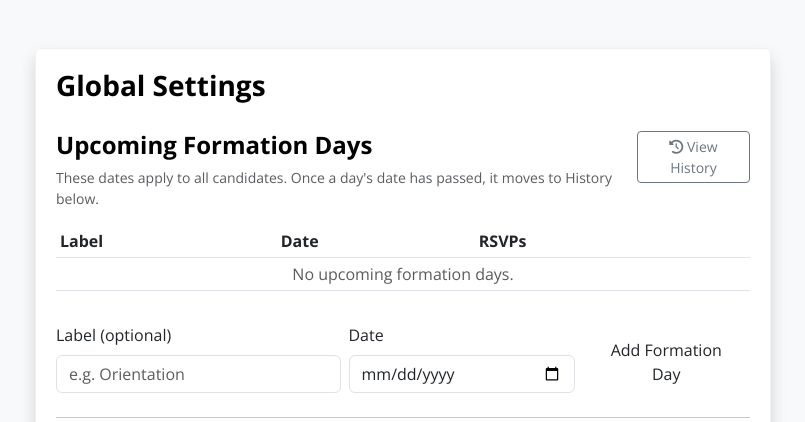
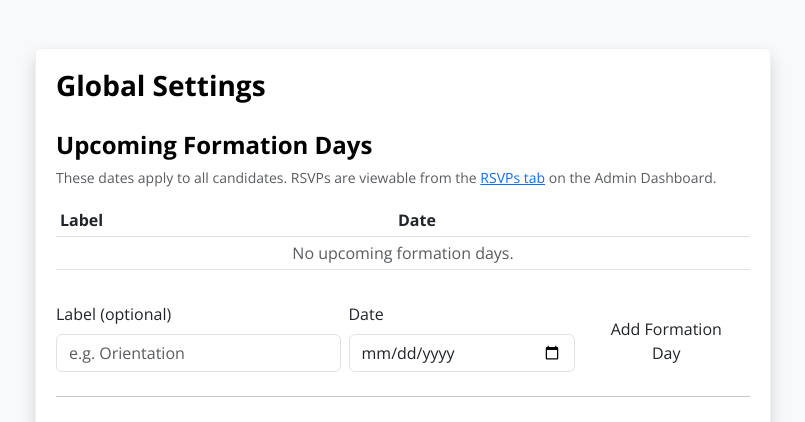
Before and after one commit to ashlittleford/candidates, a Flask app: page /admin/settings in a window 1280 px wide. Shown: the part 115-537 px from the top of the page, without its empty margins (237-1042 px from the left). Run offline with Flask 3, Linux system fonts and the light colour scheme; a user stored in the database is signed in; tables that the repository leaves empty hold one stand-in row (values such as "Sample post").

Commit message:
Move formation day RSVPs into their own Admin Dashboard tab
RSVP summaries were tucked inside Global Settings; moved them to a new
"RSVPs" tab on the Admin Dashboard instead, alongside Candidates/Panels/
Panel Members. Global Settings keeps just formation day add/remove, with
a link pointing admins to the new tab. Extracted the RSVP count query
into get_upcoming_formation_day_rsvp_summary() so both the dashboard and
(previously) settings page could share it without duplicating the query.

Co-Authored-By: Claude Sonnet 5 <noreply@anthropic.com>

```diff
--- a/app/routes.py
+++ b/app/routes.py
@@ -44,6 +44,24 @@ def get_upcoming_formation_days(rsvp_user=None):
         'date': d.date.strftime(FORMATION_DAY_DISPLAY_FORMAT),
         'rsvp_status': rsvp_by_day.get(d.id)
     } for d in days]
+
+def get_upcoming_formation_day_rsvp_summary():
+    """Upcoming formation days plus attending/not_attending/no_response counts for each."""
+    formation_days = FormationDay.query.filter(
+        FormationDay.date >= datetime.now().date()
+    ).order_by(FormationDay.date).all()
+
+    total_candidates = User.query.filter(
+        User.is_admin == False, User.is_panel_member == False, User.is_archived == False
+    ).count()
+
+    rsvp_counts = {}
+    for day_id, status, count in db.session.query(
+        FormationDayRSVP.formation_day_id, FormationDayRSVP.status, db.func.count(FormationDayRSVP.id)
+    ).group_by(FormationDayRSVP.formation_day_id, FormationDayRSVP.status).all():
+        rsvp_counts.setdefault(day_id, {'attending': 0, 'not_attending': 0})[status] = count
+
+    return formation_days, rsvp_counts, total_candidates
 
 def get_most_recent_formation_day_date(upcoming_dates):
     """
@@ -514,20 +532,7 @@ def admin_settings():
         FormationDay.date >= datetime.now().date()
     ).order_by(FormationDay.date).all()
 
-    total_candidates = User.query.filter(
-        User.is_admin == False, User.is_panel_member == False, User.is_archived == False
-    ).count()
-
-    rsvp_counts = {}
-    for day_id, status, count in db.session.query(
-        FormationDayRSVP.formation_day_id, FormationDayRSVP.status, db.func.count(FormationDayRSVP.id)
-    ).group_by(FormationDayRSVP.formation_day_id, FormationDayRSVP.status).all():
-        rsvp_counts.setdefault(day_id, {'attending': 0, 'not_attending': 0})[status] = count
-
-    return render_template(
-        'admin_global_settings.html', settings=settings, formation_days=formation_days,
-        rsvp_counts=rsvp_counts, total_candidates=total_candidates
-    )
+    return render_template('admin_global_settings.html', settings=settings, formation_days=formation_days)
 
 @main.route('/admin/formation_days/add', methods=['POST'])
 @login_required
@@ -668,7 +673,13 @@ def admin_dashboard():
         panel_members = User.query.filter_by(is_panel_member=True, is_archived=False).all()
 
     panels = FormationPanel.query.all()
-    return render_template('admin_dashboard.html', users=users, panels=panels, panel_members=panel_members, global_settings=global_settings, show_archived=show_archived)
+    formation_days, rsvp_counts, total_candidates = get_upcoming_formation_day_rsvp_summary()
+
+    return render_template(
+        'admin_dashboard.html', users=users, panels=panels, panel_members=panel_members,
+        global_settings=global_settings, show_archived=show_archived,
+        formation_days=formation_days, rsvp_counts=rsvp_counts, total_candidates=total_candidates
+    )
 
 @main.route('/admin/invite/candidate', methods=['GET', 'POST'])
 @login_required
--- a/app/templates/admin_global_settings.html
+++ b/app/templates/admin_global_settings.html
@@ -8,15 +8,11 @@
                 <h3>Global Settings</h3>
             </div>
             <div class="card-body">
-                <div class="d-flex justify-content-between align-items-start">
-                    <div>
-                        <h4>Upcoming Formation Days</h4>
-                        <p class="text-muted small">These dates apply to all candidates. Once a day's date has passed, it moves to History below.</p>
-                    </div>
-                    <a href="{{ url_for('main.admin_formation_days_history') }}" class="btn btn-sm btn-outline-secondary">
-                        <i class="fas fa-history"></i> View History
-                    </a>
-                </div>
+                <h4>Upcoming Formation Days</h4>
+                <p class="text-muted small">
+                    These dates apply to all candidates. RSVPs are viewable from the
+                    <a href="{{ url_for('main.admin_dashboard') }}#rsvps">RSVPs tab</a> on the Admin Dashboard.
+                </p>
 
                 <div class="table-responsive mb-3">
                     <table class="table table-sm align-middle">
@@ -24,23 +20,14 @@
                             <tr>
                                 <th>Label</th>
                                 <th>Date</th>
-                                <th>RSVPs</th>
                                 <th></th>
                             </tr>
                         </thead>
                         <tbody>
                             {% for day in formation_days %}
-                            {% set counts = rsvp_counts.get(day.id, {'attending': 0, 'not_attending': 0}) %}
                             <tr>
                                 <td>{{ day.label or '-' }}</td>
                                 <td>{{ day.date.strftime('%A %d %B %Y') }}</td>
-                                <td>
-                                    <a href="{{ url_for('main.admin_formation_day_rsvps', day_id=day.id) }}" class="text-decoration-none">
-                                        <span class="badge bg-success">{{ counts.attending }} attending</span>
-                                        <span class="badge bg-secondary">{{ counts.not_attending }} not attending</span>
-                                        <span class="badge bg-light text-dark border">{{ total_candidates - counts.attending - counts.not_attending }} no response</span>
-                                    </a>
-                                </td>
                                 <td>
                                     <form action="{{ url_for('main.delete_formation_day', day_id=day.id) }}" method="POST" onsubmit="return confirm('Remove this formation day?');">
                                         <input type="hidden" name="csrf_token" value="{{ csrf_token() }}">
@@ -50,7 +37,7 @@
                             </tr>
                             {% else %}
                             <tr>
-                                <td colspan="4" class="text-muted text-center">No upcoming formation days.</td>
+                                <td colspan="3" class="text-muted text-center">No upcoming formation days.</td>
                             </tr>
                             {% endfor %}
                         </tbody>
```
Also changed, not shown: app/templates/admin_dashboard.html (+46 -0 lines).
